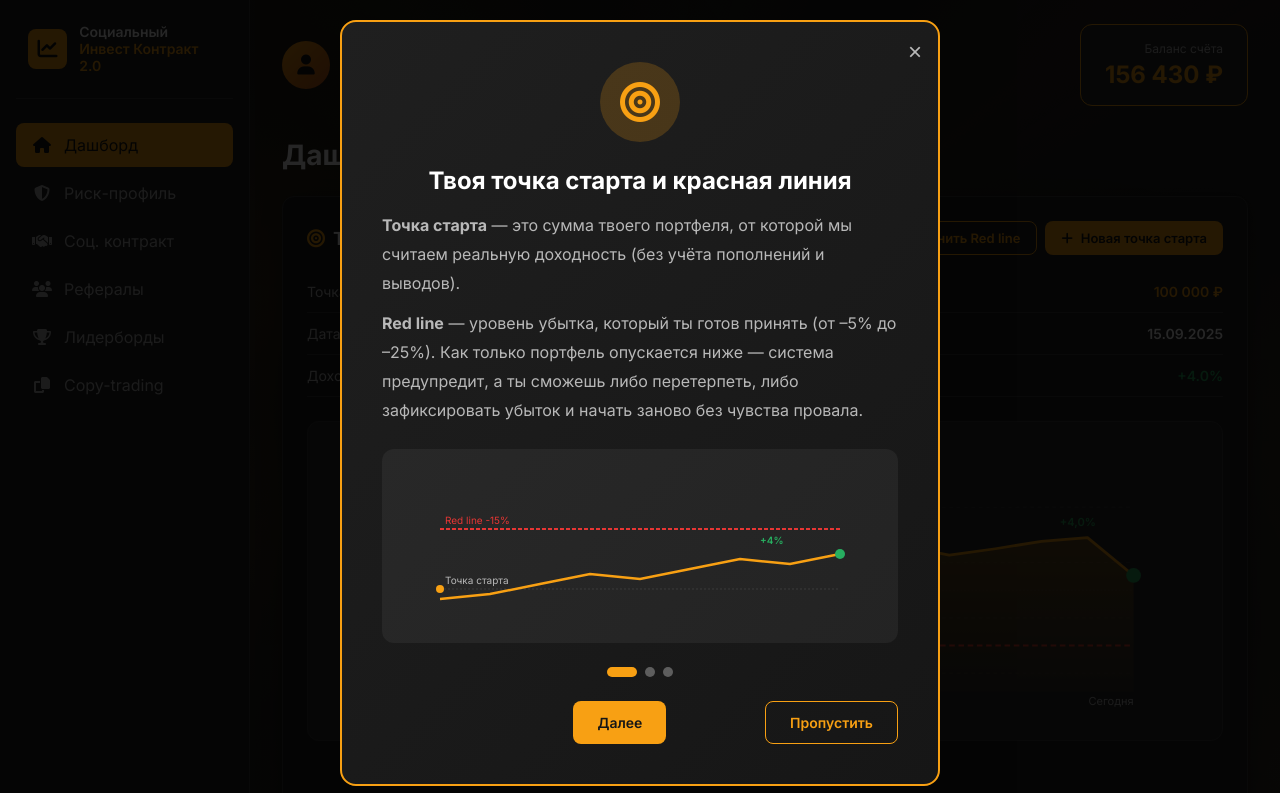
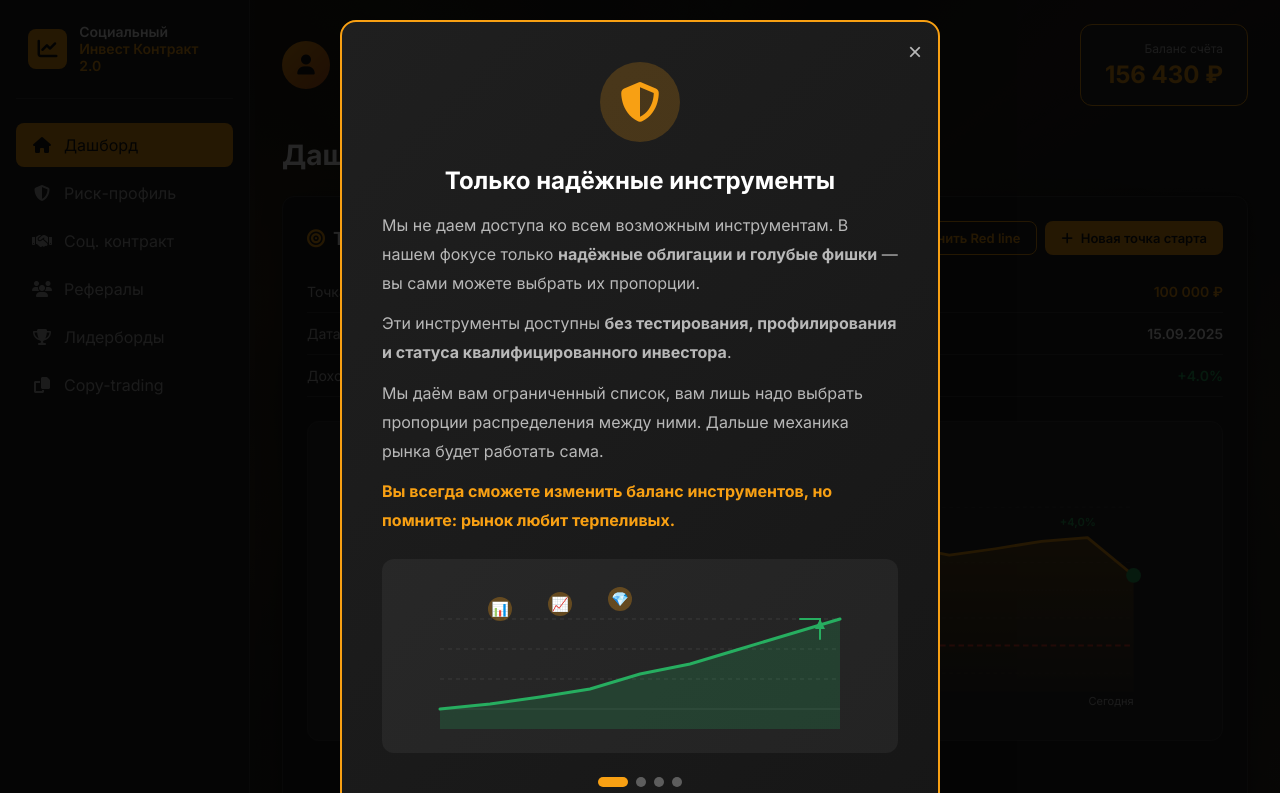
Before and after one commit to optiongik-sketch/sic2-prototype, a plain HTML site: page index.html in a window 1280 px wide. Shown: the top 793 px of the page. Drawn offline with Linux system fonts and the light colour scheme.

Commit message:
Add new first slide to onboarding about reliable instruments
Co-authored-by: Qwen-Coder <qwen-coder@alibabacloud.com>

```diff
--- a/index.html
+++ b/index.html
@@ -367,7 +367,7 @@
             .onboarding-pagination { gap: 6px; margin-bottom: 16px; }
 
             .pagination-dot { width: 8px; height: 8px; }
-            .pagination-dot.active { width: 24px; }
+            .pagination-dot.active { width: 24px; border-radius: 4px; }
 
             .onboarding-actions {
                 flex-direction: row; gap: 8px; position: sticky; bottom: 0; background: var(--bg-primary); padding-top: 16px; margin-top: 16px;
@@ -860,6 +860,46 @@
             <button class="modal-close" onclick="closeOnboarding()">&times;</button>
 
             <div class="onboarding-slide active" data-slide="1">
+                <div class="onboarding-icon"><i class="fas fa-shield-alt"></i></div>
+                <h3 class="onboarding-title">Только надёжные инструменты</h3>
+                <div class="onboarding-text">
+                    <p>Мы не даем доступа ко всем возможным инструментам. В нашем фокусе только <strong>надёжные облигации и голубые фишки</strong> — вы сами можете выбрать их пропорции.</p>
+                    <p style="margin-top: 12px;">Эти инструменты доступны <strong>без тестирования, профилирования и статуса квалифицированного инвестора</strong>.</p>
+                    <p style="margin-top: 12px;">Мы даём вам ограниченный список, вам лишь надо выбрать пропорции распределения между ними. Дальше механика рынка будет работать сама.</p>
+                    <p style="margin-top: 12px; color: var(--accent);"><strong>Вы всегда сможете изменить баланс инструментов, но помните: рынок любит терпеливых.</strong></p>
+                </div>
+                <div class="onboarding-illustration">
+                    <svg viewBox="0 0 400 150" style="width: 100%; height: 150px;">
+                        <!-- Grid -->
+                        <line x1="0" y1="130" x2="400" y2="130" stroke="#3A3A3A" stroke-width="1"/>
+                        <line x1="0" y1="100" x2="400" y2="100" stroke="#3A3A3A" stroke-width="1" stroke-dasharray="4,4"/>
+                        <line x1="0" y1="70" x2="400" y2="70" stroke="#3A3A3A" stroke-width="1" stroke-dasharray="4,4"/>
+                        <line x1="0" y1="40" x2="400" y2="40" stroke="#3A3A3A" stroke-width="1" stroke-dasharray="4,4"/>
+
+                        <!-- Rising chart -->
+                        <path d="M 0,130 L 50,125 L 100,118 L 150,110 L 200,95 L 250,85 L 300,70 L 350,55 L 400,40" fill="none" stroke="#27AE60" stroke-width="3" stroke-linecap="round"/>
+
+                        <!-- Area under chart -->
+                        <path d="M 0,130 L 50,125 L 100,118 L 150,110 L 200,95 L 250,85 L 300,70 L 350,55 L 400,40 L 400,150 L 0,150 Z" fill="rgba(39,174,96,0.2)"/>
+
+                        <!-- Growth arrow -->
+                        <path d="M 380,60 L 380,40 L 360,40" fill="none" stroke="#27AE60" stroke-width="2" stroke-linecap="round"/>
+                        <polygon points="380,40 375,50 385,50" fill="#27AE60"/>
+
+                        <!-- Instruments icons -->
+                        <circle cx="60" cy="30" r="12" fill="rgba(248,160,19,0.3)"/>
+                        <text x="60" y="35" text-anchor="middle" fill="#F8A013" font-size="14">📊</text>
+
+                        <circle cx="120" cy="25" r="12" fill="rgba(248,160,19,0.3)"/>
+                        <text x="120" y="30" text-anchor="middle" fill="#F8A013" font-size="14">📈</text>
+
+                        <circle cx="180" cy="20" r="12" fill="rgba(248,160,19,0.3)"/>
+                        <text x="180" y="25" text-anchor="middle" fill="#F8A013" font-size="14">💎</text>
+                    </svg>
+                </div>
+            </div>
+
+            <div class="onboarding-slide" data-slide="2">
                 <div class="onboarding-icon"><i class="fas fa-bullseye"></i></div>
                 <h3 class="onboarding-title">Твоя точка старта и красная линия</h3>
                 <div class="onboarding-text">
@@ -880,7 +920,7 @@
                 </div>
             </div>
 
-            <div class="onboarding-slide" data-slide="2">
+            <div class="onboarding-slide" data-slide="3">
                 <div class="onboarding-icon"><i class="fas fa-handshake"></i></div>
                 <h3 class="onboarding-title">Публичное обещание — не выводить деньги</h3>
                 <div class="onboarding-text">
@@ -896,7 +936,7 @@
                 </div>
             </div>
 
-            <div class="onboarding-slide" data-slide="3">
+            <div class="onboarding-slide" data-slide="4">
                 <div class="onboarding-icon"><i class="fas fa-users"></i></div>
                 <h3 class="onboarding-title">Рефералы и Copy-trading</h3>
                 <div class="onboarding-text">
@@ -915,6 +955,7 @@
                 <div class="pagination-dot active" onclick="goToSlide(1)"></div>
                 <div class="pagination-dot" onclick="goToSlide(2)"></div>
                 <div class="pagination-dot" onclick="goToSlide(3)"></div>
+                <div class="pagination-dot" onclick="goToSlide(4)"></div>
             </div>
 
             <div class="onboarding-actions">
@@ -1154,7 +1195,7 @@
         }
 
         function nextSlide() {
-            if (onboardingSlide < 3) {
+            if (onboardingSlide < 4) {
                 onboardingSlide++;
                 updateOnboardingSlide();
             } else {
@@ -1178,7 +1219,7 @@
             });
 
             document.getElementById('onboardingBack').style.visibility = onboardingSlide === 1 ? 'hidden' : 'visible';
-            document.getElementById('onboardingNext').textContent = onboardingSlide === 3 ? 'Начать пользоваться' : 'Далее';
+            document.getElementById('onboardingNext').textContent = onboardingSlide === 4 ? 'Начать пользоваться' : 'Далее';
         }
 
         // Initialize
```
